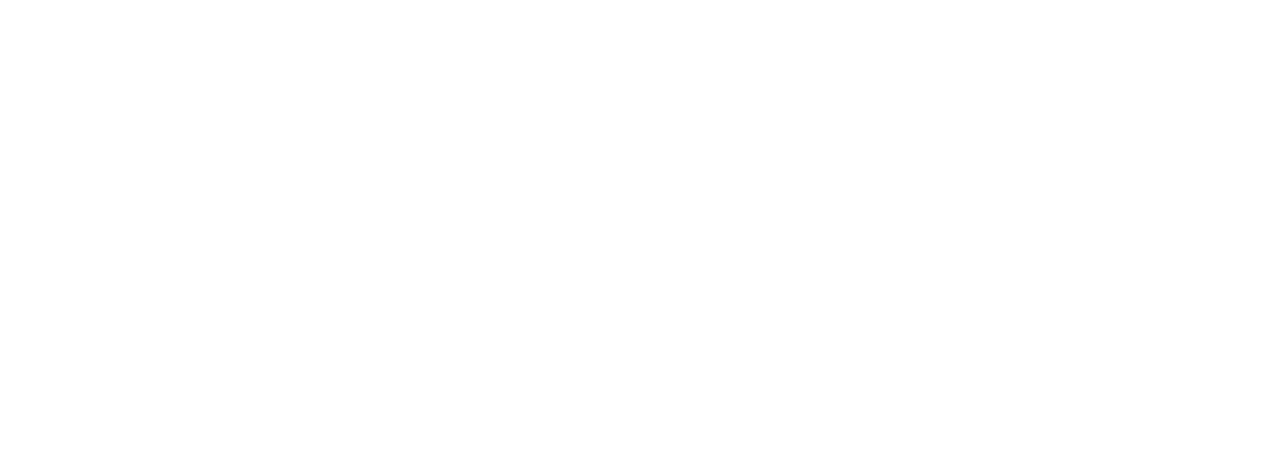
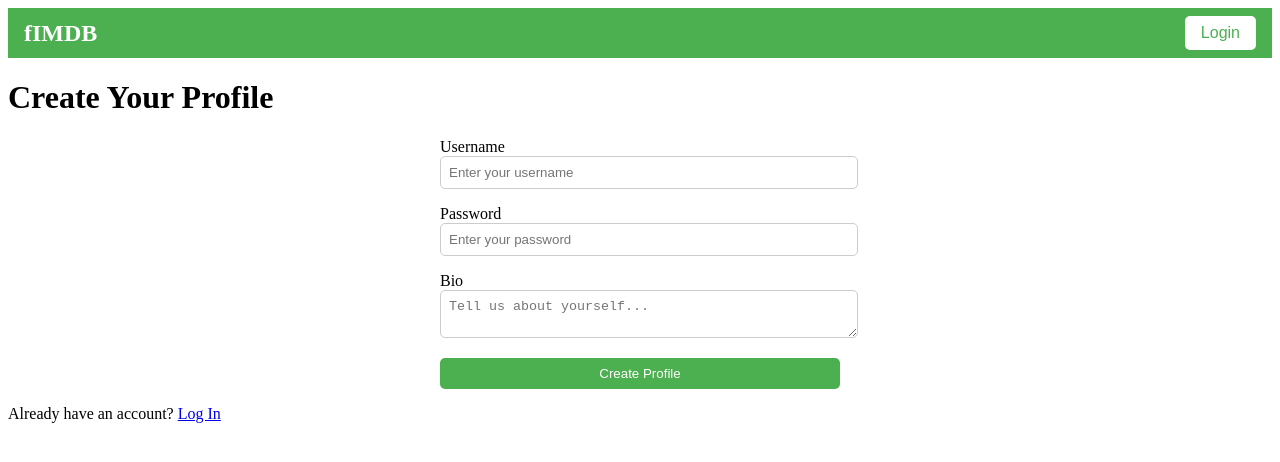
Before and after one commit to jainaryan644/movieDBsystem, a Vue app in the folder frontend/: page /create-profile in a window 1280 px wide. Before the commit this address had no page. Shown: the top 462 px of the page. Built offline with nearby package versions, Linux system fonts and the light colour scheme.

Commit message:
option to create profile

```diff
--- /dev/null
+++ b/frontend/src/components/CreateProfile.vue
@@ -0,0 +1,98 @@
+<template>
+    <NavBar />
+    <div class="create-profile">
+
+      <h1>Create Your Profile</h1>
+      <form @submit.prevent="handleRegister">
+        <div class="form-group">
+          <label for="username">Username</label>
+          <input type="text" id="username" v-model="username" placeholder="Enter your username" required />
+        </div>
+        <div class="form-group">
+          <label for="password">Password</label>
+          <input type="password" id="password" v-model="password" placeholder="Enter your password" required />
+        </div>
+        <div class="form-group">
+          <label for="bio">Bio</label>
+          <textarea id="bio" v-model="bio" placeholder="Tell us about yourself..." required></textarea>
+        </div>
+        <button type="submit">Create Profile</button>
+      </form>
+      <p>
+        Already have an account?
+        <router-link to="/login">Log In</router-link>
+      </p>
+    </div>
+  </template>
+
+  <script>
+  import NavBar from "./NavBar.vue";
+  export default {
+    components: {
+        NavBar,
+    },
+    data() {
+      return {
+        username: "",
+        password: "",
+        bio: "",
+      };
+    },
+    methods: {
+      async handleRegister() {
+        try {
+          const response = await fetch("http://127.0.0.1:5000/users/register", {
+            method: "POST",
+            headers: {
+              "Content-Type": "application/json",
+            },
+            body: JSON.stringify({
+              username: this.username,
+              password: this.password,
+              bio: this.bio,
+            }),
+          });
+
+          if (response.ok) {
+            alert("Profile created successfully! Please log in.");
+            this.$router.push("/login");
+          } else {
+            const errorData = await response.json();
+            alert(`Error: ${errorData.message}`);
+          }
+        } catch (error) {
+          console.error("Failed to create profile:", error);
+          alert("An error occurred. Please try again later.");
+        }
+      },
+    },
+  };
+  </script>
+
+  <style scoped>
+  /* Add styles for the form */
+  form {
+    max-width: 400px;
+    margin: 0 auto;
+    display: flex;
+    flex-direction: column;
+    gap: 1rem;
+  }
+  input, textarea {
+    width: 100%;
+    padding: 0.5rem;
+    border: 1px solid #ccc;
+    border-radius: 5px;
+  }
+  button {
+    background-color: #4caf50;
+    color: white;
+    padding: 0.5rem 1rem;
+    border: none;
+    border-radius: 5px;
+    cursor: pointer;
+  }
+  button:hover {
+    background-color: #45a049;
+  }
+  </style>
--- a/frontend/src/components/HomePage.vue
+++ b/frontend/src/components/HomePage.vue
@@ -11,6 +11,7 @@
 import SearchBar from "./SearchBar.vue";
 import PopularMovies from "./PopularMovies.vue";
 
+
 export default {
   components: {
     NavBar,
--- a/frontend/src/components/LoginPage.vue
+++ b/frontend/src/components/LoginPage.vue
@@ -12,12 +12,17 @@
       </div>
       <button type="submit">Login</button>
       <p v-if="error" class="error-message">{{ error }}</p>
+      <p>
+        Don't have an account?
+      <router-link to="/create-profile">Create Profile</router-link>
+    </p>
     </form>
   </div>
 </template>
 
 <script>
 import NavBar from "./NavBar.vue";
+import CreateProfile from "./CreateProfile.vue"
 export default {
   data() {
     return {
@@ -28,6 +33,7 @@
   },
   components: {
     NavBar,
+    CreateProfile,
   },
   methods: {
     async handleLogin() {
--- a/frontend/src/components/UserProfile.vue
+++ b/frontend/src/components/UserProfile.vue
@@ -1,6 +1,5 @@
 <template>
     <div class="user-profile-page">
-      <!-- Include Navbar -->
       <NavBar />
       <div class="profile-container">
         <h1>User: {{ username }}</h1>
--- a/frontend/src/router/index.js
+++ b/frontend/src/router/index.js
@@ -3,6 +3,8 @@
 import LoginPage from "../components/LoginPage.vue";
 import MoviePage from "../components/MoviePage.vue";
 import UserProfile from "../components/UserProfile.vue";
+import CreateProfile from "@/components/CreateProfile.vue";
+
 
 const routes = [
   {
@@ -25,6 +27,11 @@
     name: "UserProfile",
     component: UserProfile,
   },
+  {
+    path: "/create-profile",
+    name: "CreateProfile",
+    component: CreateProfile,
+  },
 ];
 
 const router = createRouter({
```
